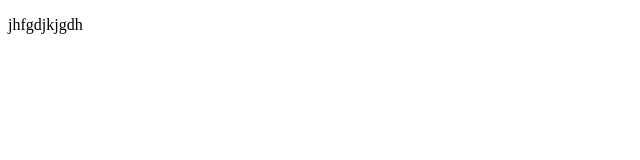
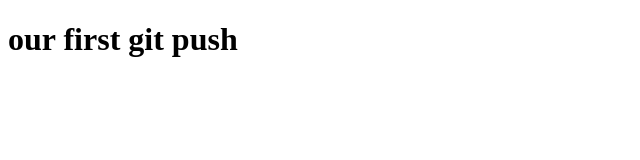
Before and after one commit to Devi777id/first-git-hub-push, a plain HTML site: page index.html in a window 1280 px wide. Shown: the whole page, without its empty margins (0-640 px from the left). Drawn offline with Linux system fonts and the light colour scheme.

Commit message:
updated version

```diff
--- a/index.html
+++ b/index.html
@@ -3,9 +3,9 @@
 <head>
     <meta charset="UTF-8">
     <meta name="viewport" content="width=device-width, initial-scale=1.0">
-    <title>Document</title>
+    <title>git push</title>
 </head>
 <body>
-    <p>jhfgdjkjgdh</p>
+    <h1>our first git push</h1>
 </body>
 </html>
```
